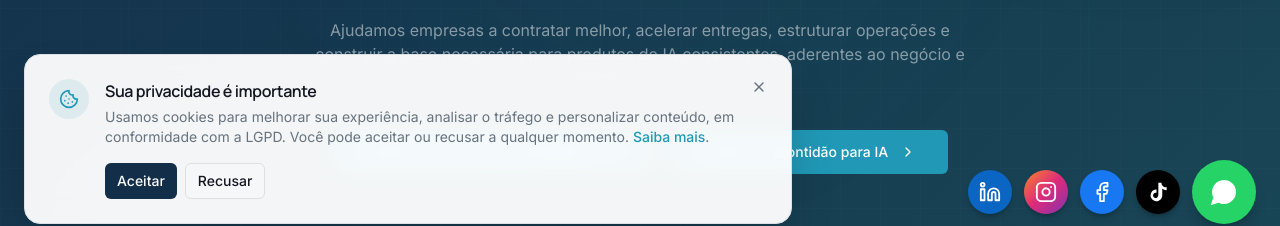
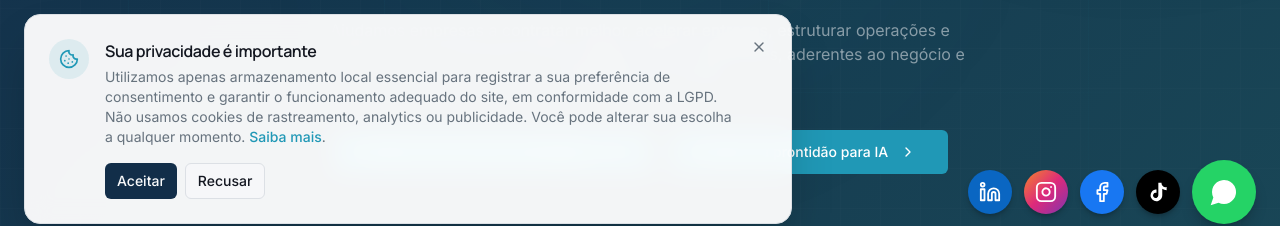
Before and after one commit to financeitbra/project-harmony, a React (Vite) app: page / in a window 1280 px wide. Shown: the part 552-778 px from the top of the page. Built offline with nearby package versions, Linux system fonts and the light colour scheme; no server answers.

Commit message:
Changes
Co-authored-by: financeitbra <87026702+financeitbra@users.noreply.github.com>

```diff
--- a/src/components/CookieBanner.tsx
+++ b/src/components/CookieBanner.tsx
@@ -38,7 +38,7 @@ const CookieBanner = () => {
             Sua privacidade é importante
           </h3>
           <p className="mt-1 text-xs leading-relaxed text-muted-foreground md:text-sm">
-            Usamos cookies para melhorar sua experiência, analisar o tráfego e personalizar conteúdo, em conformidade com a LGPD. Você pode aceitar ou recusar a qualquer momento.{" "}
+            Utilizamos apenas armazenamento local essencial para registrar a sua preferência de consentimento e garantir o funcionamento adequado do site, em conformidade com a LGPD. Não usamos cookies de rastreamento, analytics ou publicidade. Você pode alterar sua escolha a qualquer momento.{" "}
             <Link to="/politica-privacidade" className="font-medium text-accent underline-offset-2 hover:underline">
               Saiba mais
             </Link>
```
